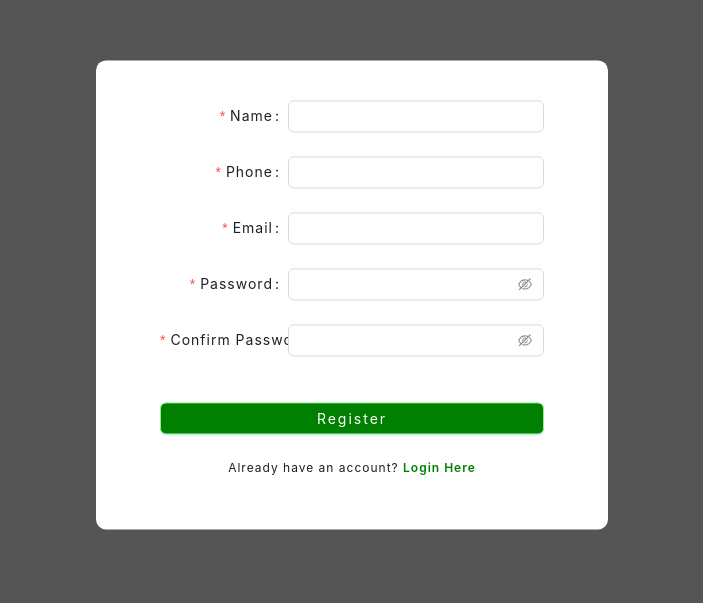
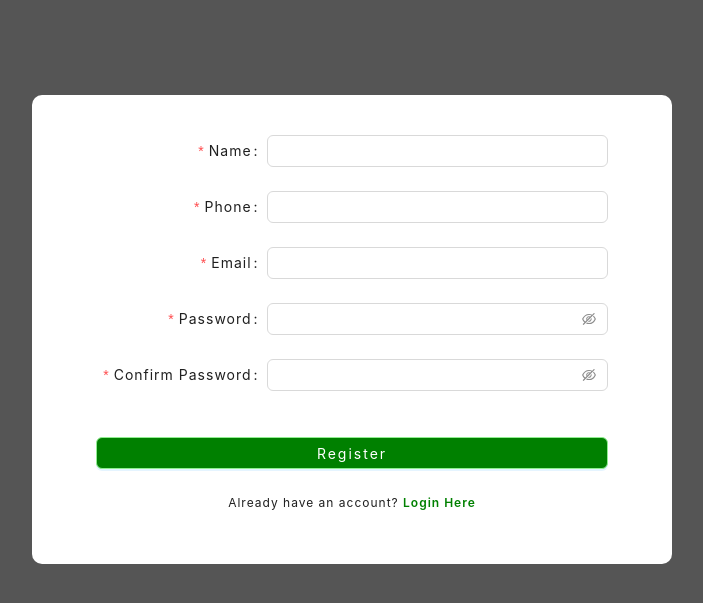
Before and after one commit to wisnudwg/vue-money-tracker, a Vue app: page /register in a window 1280 px wide. Shown: the part 105-708 px from the top of the page, without its empty margins (288-991 px from the left). Built offline with nearby package versions, Linux system fonts and the light colour scheme.

Commit message:
adjusted AuthLayout and route-guards + login/logout logic

```diff
--- a/src/components/layouts/AuthLayout.vue
+++ b/src/components/layouts/AuthLayout.vue
@@ -25,15 +25,21 @@ const props = withDefaults(defineProps<Props>(), {
 
 <style lang="less">
 #AuthLayout {
+  background-color: transparent;
   #Content {
-    // background-color: lightgreen;
+    padding: 25vh 25vw;
+    /* overflow: hidden;
+    background-color: transparent;
     border-radius: 10px;
     padding: 20px;
     position: absolute;
-    left: 50%;
-    top: 50%;
-    -webkit-transform: translate(-50%, -50%);
+    left: 25vw;
+    right: 25vw;
+    top: 25vh;
+    bottom: 0;
+    margin: auto;
     transform: translate(-50%, -50%);
+    -webkit-transform: translate(-50%, -50%); */
     .btn {
       font-size: 16px;
       width: 100%;
--- a/src/router/index.ts
+++ b/src/router/index.ts
@@ -2,7 +2,6 @@ import { createRouter, createWebHistory } from 'vue-router'
 import routes from './routes'
 
 import { userStates } from '@/stores/user';
-const { id: { value: Uid }, token: { value: Authorization } } = userStates;
 
 const router = createRouter({
   history: createWebHistory(import.meta.env.BASE_URL),
@@ -10,6 +9,7 @@ const router = createRouter({
 });
 
 router.beforeEach((to, from, next) => {
+  const { id: { value: Uid }, token: { value: Authorization } } = userStates;
   if (!['login', 'register'].includes(to.name as string) && (!Authorization || !Uid)) {
     next({ name: 'login' });
   } /* else if (['login', 'register'].includes(to.name as string) && (Authorization && Uid)) {
--- a/src/views/RegisterView.vue
+++ b/src/views/RegisterView.vue
@@ -113,7 +113,6 @@ const gotoLogin = () => {
   background-color: white;
   border-radius: 10px;
   padding: 5vh 5vw;
-  width: 40vw;
   .ant-input, .ant-input-affix-wrapper {
     .ant-input {
       border: none;
```
